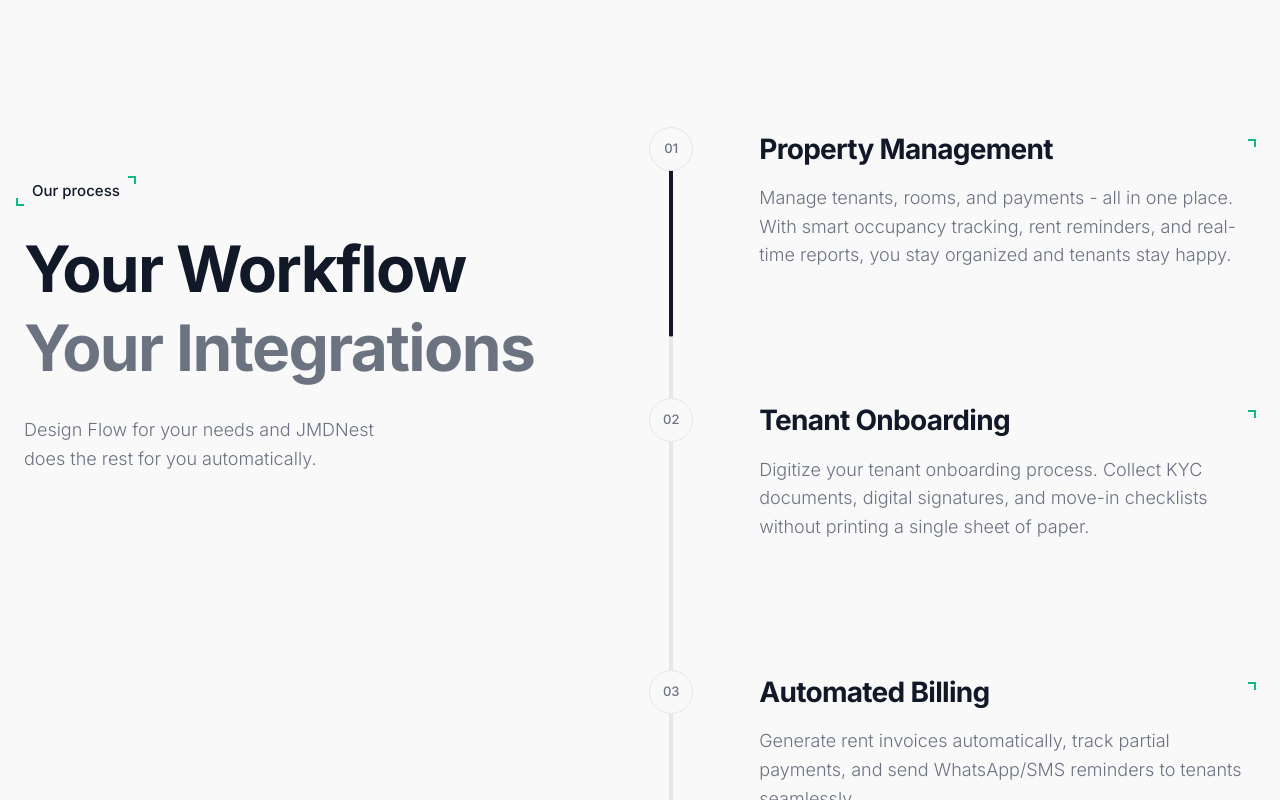
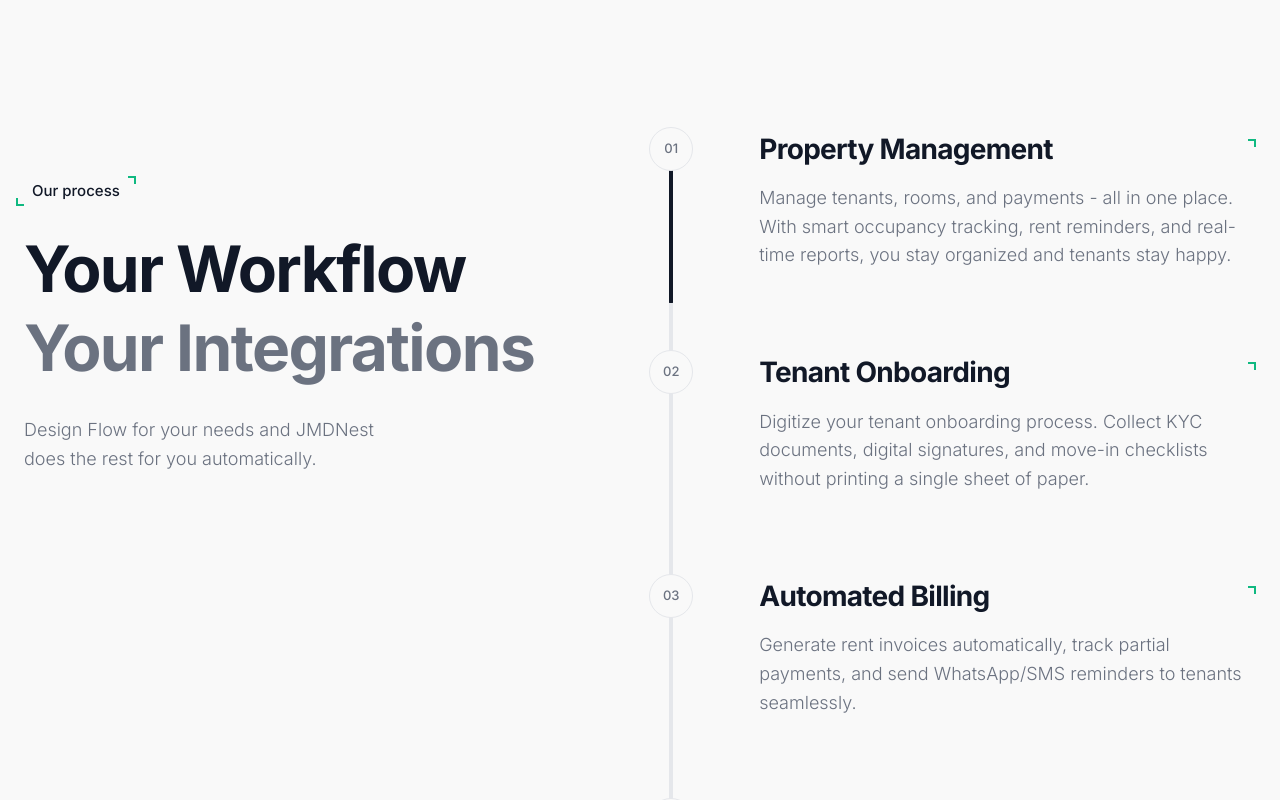
Before and after one commit to yashchavan5/jmdnest2, a Next.js app: page / in a window 1280 px wide. Shown: the part 1040-1840 px from the top of the page. Built offline with nearby package versions, Linux system fonts and the light colour scheme.

Commit message:
UI: Reduced gap between feature points in timeline

```diff
--- a/src/components/sections/features.tsx
+++ b/src/components/sections/features.tsx
@@ -76,7 +76,7 @@ export function FeaturesSection() {
 
           {/* Right Scrolling Part - Scrolls naturally while left is pinned */}
           <div className="lg:w-[55%] relative pt-16 pb-8 lg:pt-[25vh] lg:pb-[10vh]">
-            <div className="flex flex-col gap-32 relative z-10">
+            <div className="flex flex-col gap-16 md:gap-20 relative z-10">
               {/* The vertical timeline line */}
               <div className="absolute left-6 md:left-[2.5rem] top-5 w-[4px] bg-gray-200 z-[-1] ml-[-2px]" style={{ height: 'calc(100% - 140px)' }}>
                  <motion.div
```
